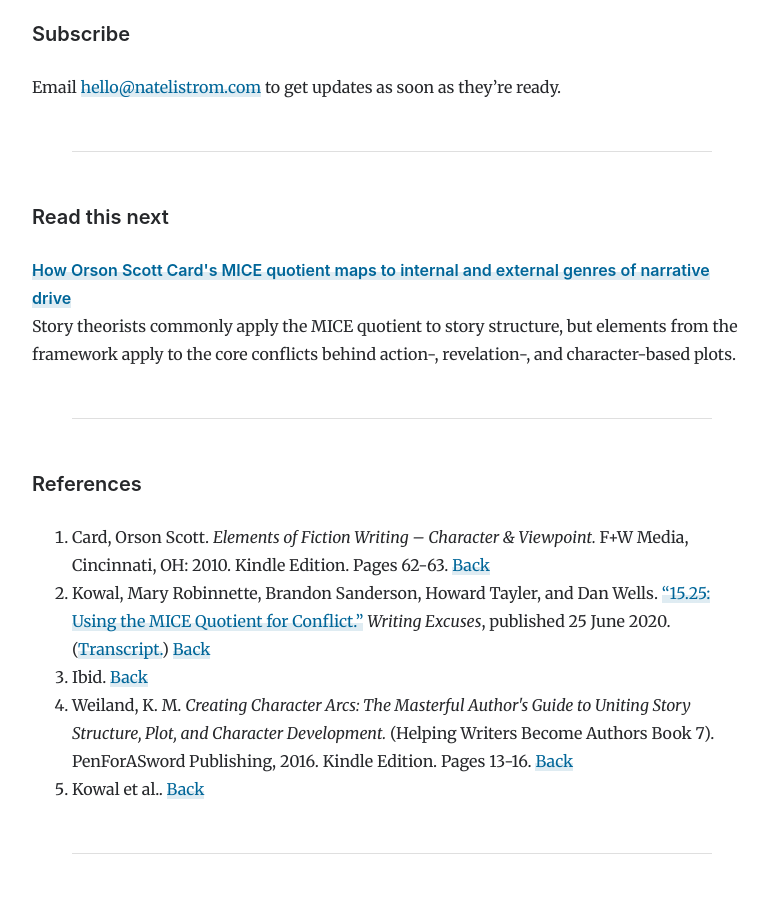
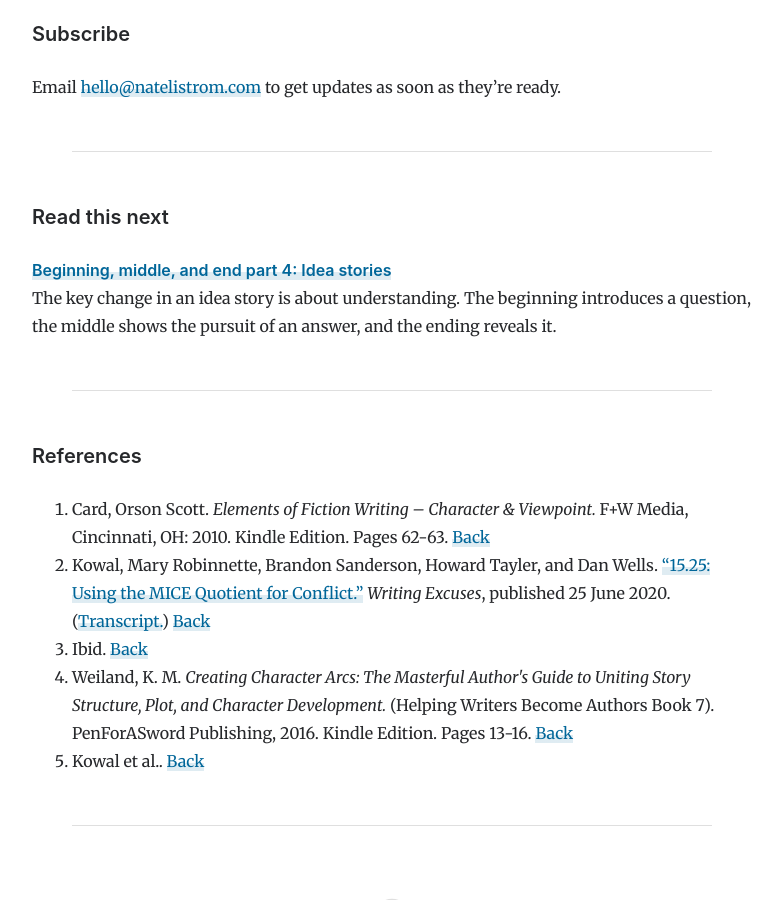
Before and after one commit to natelistrom/natelistrom.github.io, a Jekyll site: the page built from _posts/2024-03-05-beginning-middle-end-3.md, in a window 1280 px wide and 900 px high, scrolled down 4315 px. Shown: the whole window, without its empty margins (248-1030 px from the left). Built offline with Jekyll 4.4.1, drawn with Linux system fonts in a browser that asks for light colours.

Commit message:
Update read next links

```diff
--- a/_posts/2024-03-05-beginning-middle-end-3.md
+++ b/_posts/2024-03-05-beginning-middle-end-3.md
@@ -6,7 +6,7 @@ date:   2024-03-05 12:00:00 -0400
 tags: [Beginning middle end, Primitives, MICE quotient, Story structure, Story, Craft]
 maturity: note
 reading_time: 4 min
-read_next: "How Orson Scott Card's MICE quotient maps to internal and external genres of narrative drive"
+read_next: "Beginning, middle, and end part 4: Idea stories"
 ---
 
 ---
```
Also changed, not shown: _posts/2022-10-24-scene-sequel-acts.md (+1 -0 lines), _posts/2022-11-07-arvr.md (+1 -0 lines).
